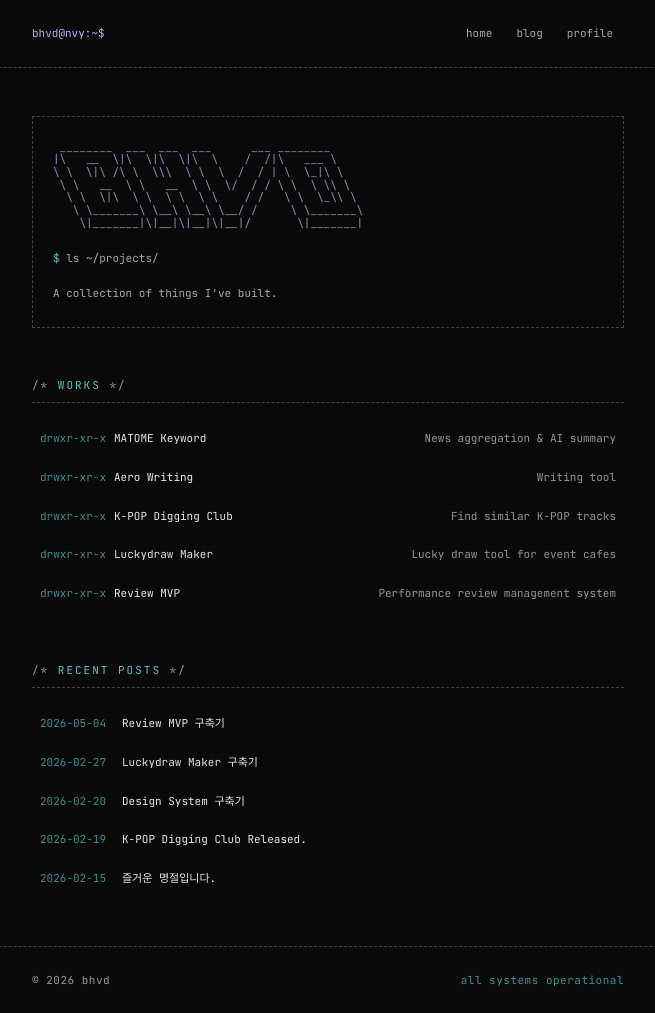
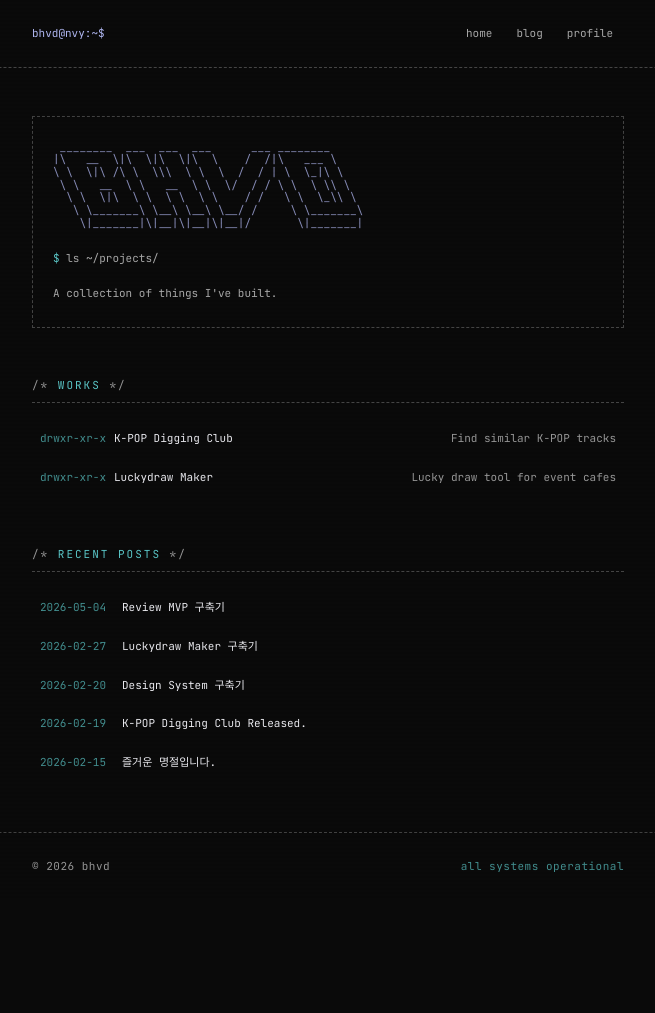
Before and after one commit to behaviodd/behaviodd.github.io, a Jekyll site: the page built from index.html, in a window 1280 px wide. Shown: the whole page, without its empty margins (312-967 px from the left). Built offline with Jekyll 4.4.1, drawn with Linux system fonts in a browser that asks for light colours; some web fonts are replaced; after the commit the page ends 900 px from its top, so only the background shows below that.

Commit message:
fix: Works 섹션에서 비활성/비공개 프로젝트 제거
MATOME Keyword(404), Aero Writing(미완성), Review MVP(비공개) 삭제

Co-Authored-By: Claude Opus 4.6 (1M context) <noreply@anthropic.com>

```diff
--- a/index.html
+++ b/index.html
@@ -18,22 +18,6 @@ title: Home
 <div class="section-label">Works</div>
 
 <div class="project-list">
-  <a href="https://matome-keyword.vercel.app/" class="project" target="_blank" rel="noopener">
-    <div class="project-left">
-      <span class="project-prefix">drwxr-xr-x</span>
-      <span class="project-name">MATOME Keyword</span>
-    </div>
-    <span class="project-desc">News aggregation &amp; AI summary</span>
-
-  </a>
-  <a href="https://aerowriting.vercel.app/" class="project" target="_blank" rel="noopener">
-    <div class="project-left">
-      <span class="project-prefix">drwxr-xr-x</span>
-      <span class="project-name">Aero Writing</span>
-    </div>
-    <span class="project-desc">Writing tool</span>
-
-  </a>
   <a href="/digging/" class="project" target="_blank" rel="noopener">
     <div class="project-left">
       <span class="project-prefix">drwxr-xr-x</span>
@@ -50,14 +34,6 @@ title: Home
     <span class="project-desc">Lucky draw tool for event cafes</span>
 
   </a>
-  <a href="/blog/review-mvp/" class="project">
-    <div class="project-left">
-      <span class="project-prefix">drwxr-xr-x</span>
-      <span class="project-name">Review MVP</span>
-    </div>
-    <span class="project-desc">Performance review management system</span>
-
-  </a>
 </div>
 
 {% if site.posts.size > 0 %}
```
